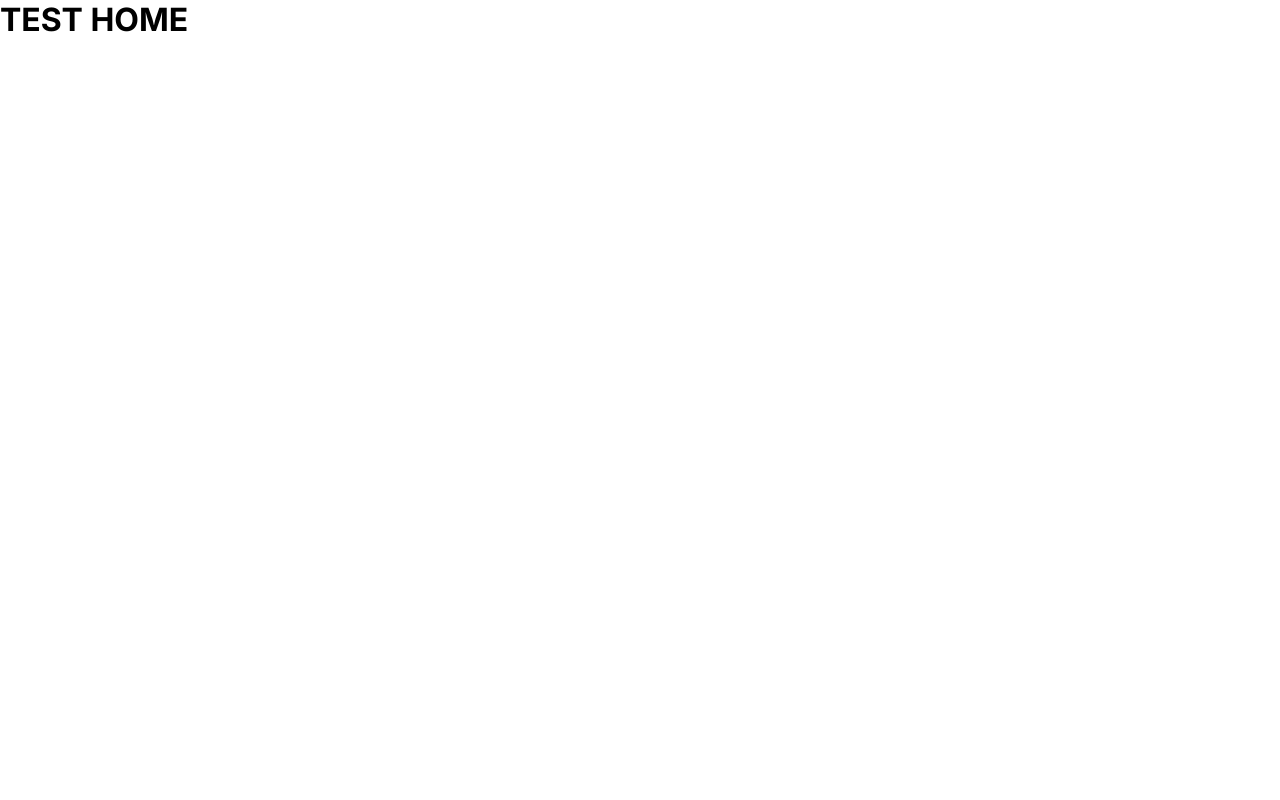
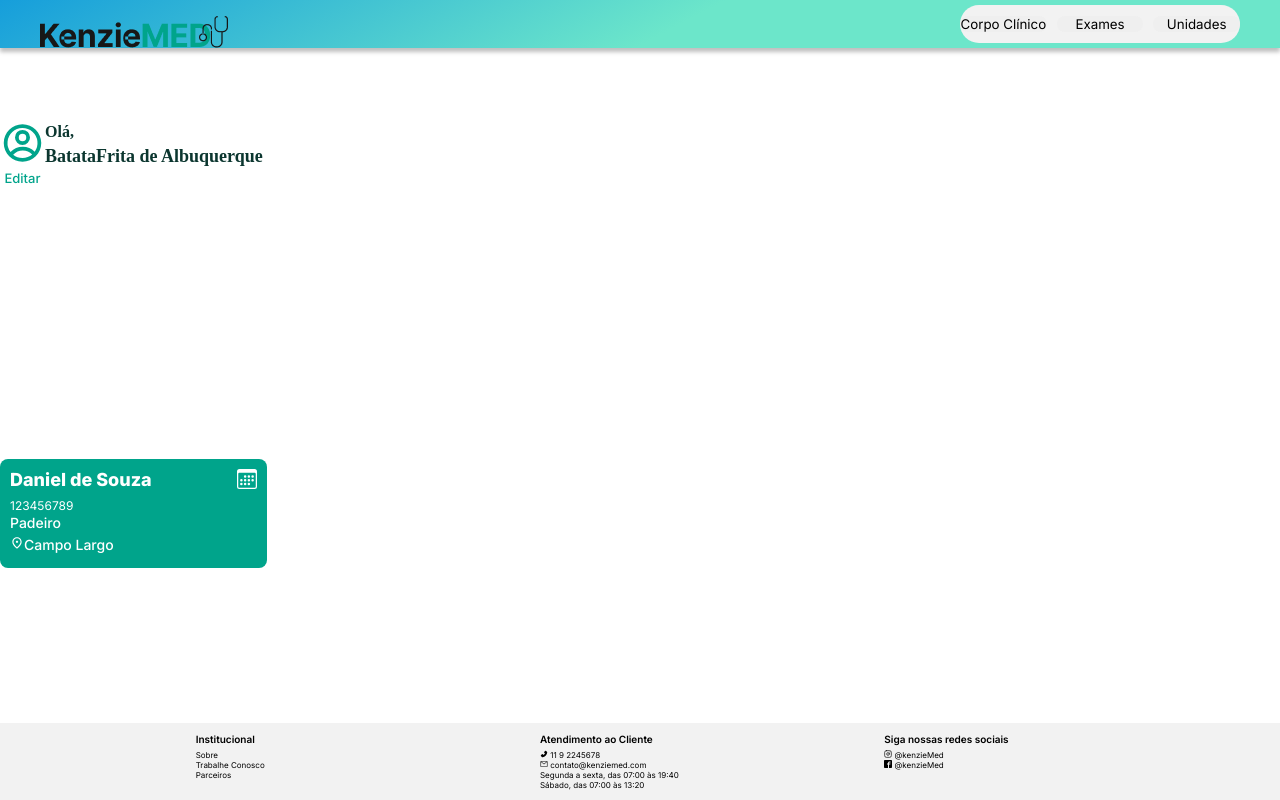
Before and after one commit to grupo-1-projeto-frontend-t12/Projeto-FrontEnd-M3, a React (Create React App) app: page / in a window 1280 px wide. Built offline with nearby package versions, Linux system fonts and the light colour scheme.

Commit message:
Feat: Ticket019 - Realizei o incio da Dashboard, criei os arquivos e dando segmento

```diff
--- a/src/components/CardDoctors/cardDoctors.tsx
+++ b/src/components/CardDoctors/cardDoctors.tsx
@@ -11,22 +11,22 @@ const CardDoctors = () => {
 
   return (
     <ContainerDoctors>
-      {doctorsList.map((doctor) => (
+      {/* {doctorsList.map((doctor) => ( */}
         <>
           <div className="containerHeader">
-            <h2>{doctor.name}</h2>
+            <h2>{/* {doctor.name} */}Daniel de Souza</h2>
             <button>
               <BsCalendar3 />
             </button>
           </div>
-          <span>{doctor.CRM}</span>
-          <h3>{doctor.speciality}</h3>
+          <span>{/* {doctor.CRM} */}123456789</span>
+          <h3>{/* {doctor.speciality} */}Padeiro</h3>
           <h3>
             <MdOutlinePlace />
-            Endereço
+            {/* {doctor.address} */}Campo Largo
           </h3>
         </>
-      ))}
+     {/*  ))} */}
     </ContainerDoctors>
   );
 };
--- a/src/context/AuthContext.tsx
+++ b/src/context/AuthContext.tsx
@@ -63,7 +63,7 @@ const AuthProvider = ({ children }: IAuthProvider) => {
 
   return (
     <AuthContext.Provider
-      value={{ user, login, setLogin, loading, SignIn, doctorsList }}>
+      value={{ user, login, setLogin, loading, SignIn, doctorsList, isOpenModal, setIsOpenModal}}>
       {children}
     </AuthContext.Provider>
   );
--- a/src/interface/IAuthContext.ts
+++ b/src/interface/IAuthContext.ts
@@ -12,4 +12,6 @@ export interface IAuthContext {
     setLogin: (state: boolean) => void;
     loading: boolean;
     doctorsList: IDoctors[];
+    isOpenModal: boolean;
+    setIsOpenModal: (state: boolean) => void;
 }
--- /dev/null
+++ b/src/pages/home/containerCardsCSS.ts
@@ -0,0 +1,5 @@
+import styled from "styled-components";
+
+export const ContainerCards = styled.div`
+
+`
--- a/src/pages/home/home.tsx
+++ b/src/pages/home/home.tsx
@@ -1,7 +1,47 @@
+import { RiAccountCircleLine } from "react-icons/ri";
+import { ContainerHeader } from "./homeCSS";
+import { ContainerCards } from "./containerCardsCSS";
+import { AuthContext } from "../../context/AuthContext";
+import { TagFormUser } from "./tagFormUserCSS";
+import { useContext } from "react";
+import Footer from "../../components/Footer/footer";
+import Menu from "../../components/Menu/menu";
+import CardDoctors from "../../components/CardDoctors/cardDoctors";
+
 const Home = () => {
-    return(
-        <h1>TEST HOME</h1>
-    )
-}
+  const Logo: string = require("../../assets/img/logo/KenzieMED.png");
+
+  const { setIsOpenModal, user } = useContext(AuthContext);
+
+  return (
+    <>
+      <ContainerHeader>
+        <div className="container">
+          <img src={Logo} alt="Logo KenzieMED" />
+          <div className="container-buttons">
+            <Menu />
+          </div>
+        </div>
+      </ContainerHeader>
+
+      <TagFormUser onSubmit={() => setIsOpenModal(true)}>
+        <button type="submit">
+          <RiAccountCircleLine className="Icon" />
+          Editar
+        </button>
+        <div>
+          <p>Olá,</p>
+          <span>{user.name}BatataFrita de Albuquerque</span>
+        </div>
+      </TagFormUser>
+
+      <ContainerCards>
+        <CardDoctors />
+      </ContainerCards>
+
+      <Footer />
+    </>
+  );
+};
 
 export default Home;
--- /dev/null
+++ b/src/pages/home/homeCSS.ts
@@ -0,0 +1,82 @@
+import styled from "styled-components";
+
+export const ContainerHeader = styled.div`
+ width: 100%;
+  display: flex;
+  justify-content: center;
+  align-items: center;
+  background: var(--bg-color-linear);
+  box-shadow: 0px 4px 4px rgba(0, 0, 0, 0.25);
+  position: relative;
+
+
+
+  > .container {
+    width: 95%;
+    max-width: 1200px;
+    height: 124px;
+    display: flex;
+    flex-direction: column;
+    justify-content: space-between;
+    align-items: center;
+    z-index: 1;
+
+    @media screen and (min-width: 768px) {
+      flex-direction: row;
+      height: 48px;
+    }
+
+    > img {
+      margin-top: 15px;
+      width: 188px;
+      height: 32px;
+    }
+  }
+
+  .container-buttons {
+    display: flex;
+    justify-content: flex-end;
+    align-items: flex-end;
+    margin-bottom: 11px;
+    height: 290px;
+    gap: 15px;
+
+    @media screen and (min-width: 768px) {
+      flex-direction: row;
+      height: 48px;
+    }
+  }
+
+  .container-info {
+    position: fixed;
+    display: flex;
+    justify-content: center;
+    align-items: end;
+    height: 60%;
+
+    @media screen and (min-width: 768px) {
+      position: absolute;
+      align-items: center;
+      height: 100%;
+    }
+
+    > img {
+      scale: 0.7;
+
+      @media screen and (min-width: 768px) {
+        scale: 1;
+      }
+    }
+
+    > h2 {
+      display: none;
+      font-size: 36px;
+      color: var(--color-green3);
+      width: 226px;
+
+      @media screen and (min-width: 768px) {
+        display: block;
+      }
+    }
+  }
+`
--- /dev/null
+++ b/src/pages/home/tagFormUserCSS.ts
@@ -0,0 +1,62 @@
+import styled from "styled-components";
+
+export const TagFormUser = styled.form`
+display: flex;
+flex-direction: row;
+
+position: relative;
+bottom: 85px;
+
+
+width: 100%;
+height: 100px;
+
+button{
+    display: flex;
+    flex-direction: column;
+    align-items: center;
+
+    background: transparent;
+
+    border: none;
+
+    color: var(--color-green);
+
+    font-family: 'Inter';
+    font-style: normal;
+    font-weight: 500;
+    font-size: 13px;
+    line-height: 20px;
+
+    .Icon{
+        color: var(--color-green);
+        width: 45px;
+        height: 50px;
+    }
+}
+
+div{
+    display: flex;
+    flex-direction: column;
+
+    p{
+    color: var(--color-green3);
+
+    font-family: 'Poppins';
+    font-style: normal;
+    font-weight: 600;
+    font-size: 16px;
+    line-height: 28px;
+    }
+
+    span{
+    color: var(--color-green3);
+
+    font-family: 'Poppins';
+    font-style: normal;
+    font-weight: 600;
+    font-size: 18px;
+    line-height: 20px;
+    }
+}
+`;
--- a/src/pages/login/login.tsx
+++ b/src/pages/login/login.tsx
@@ -18,9 +18,7 @@ const schema = yup.object().shape({
 
   const Login = () => {
 
-    const { login } = useContext(AuthContext)
-
-   const {SignIn} = useContext(AuthContext); //AQUI ENTRARÁ A FUNÇÃO "SIGNIN"
+    const { SignIn, login } = useContext(AuthContext);
 
     const {register, handleSubmit, formState: { errors }} = useForm<IUserLogin>({
       resolver: yupResolver(schema),
```
Also changed, not shown: src/components/Header/header.tsx (+6 -6 lines), src/components/ModalInfoUserDoc/infoUserDoc.tsx (added, +23 -0 lines), src/components/ModalInfoUserDoc/infoUserDocStyle.ts (added, +15 -0 lines), src/components/Header/headerStyle.ts (renamed from src/components/Header/headerCSS.ts).
